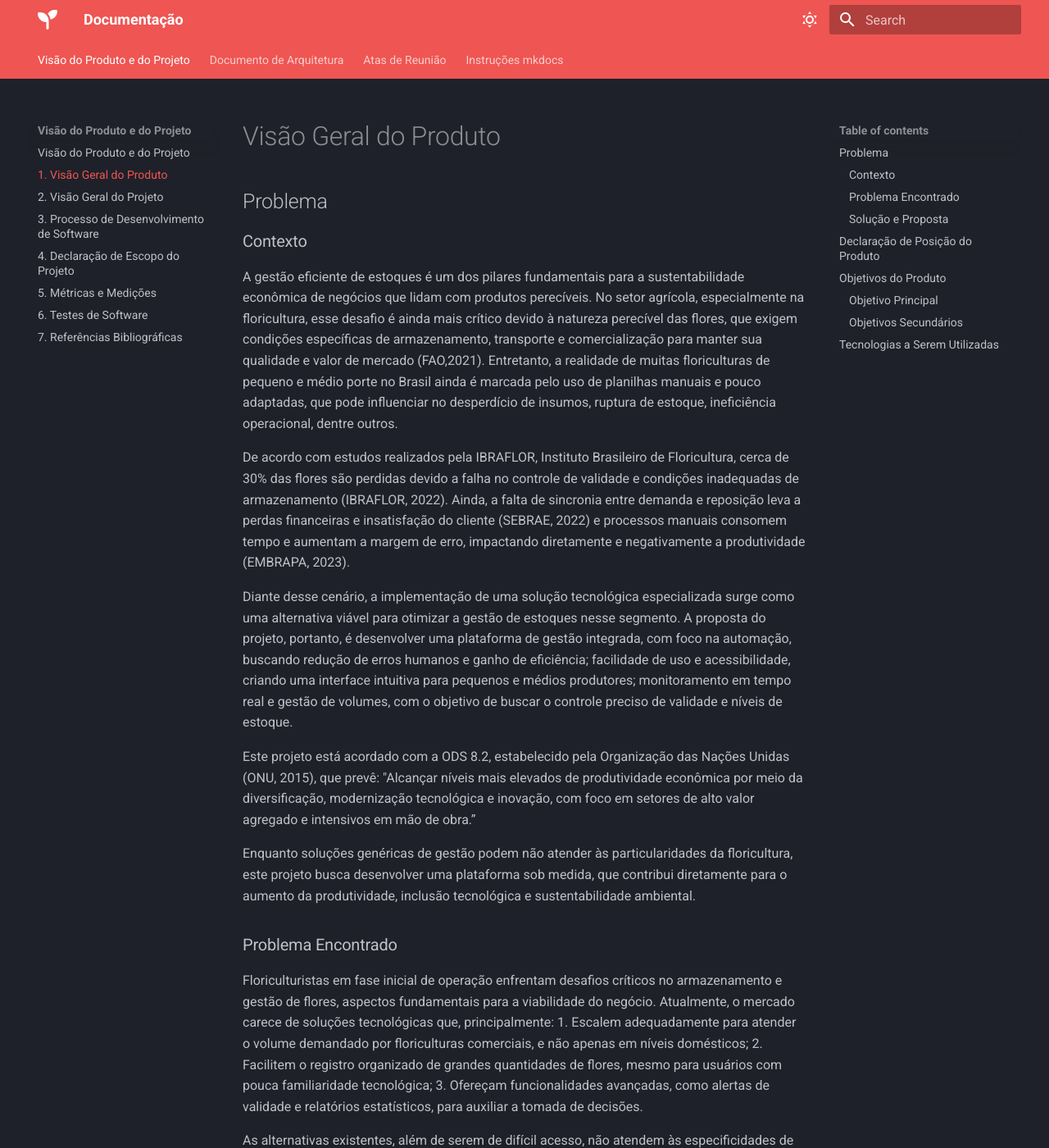
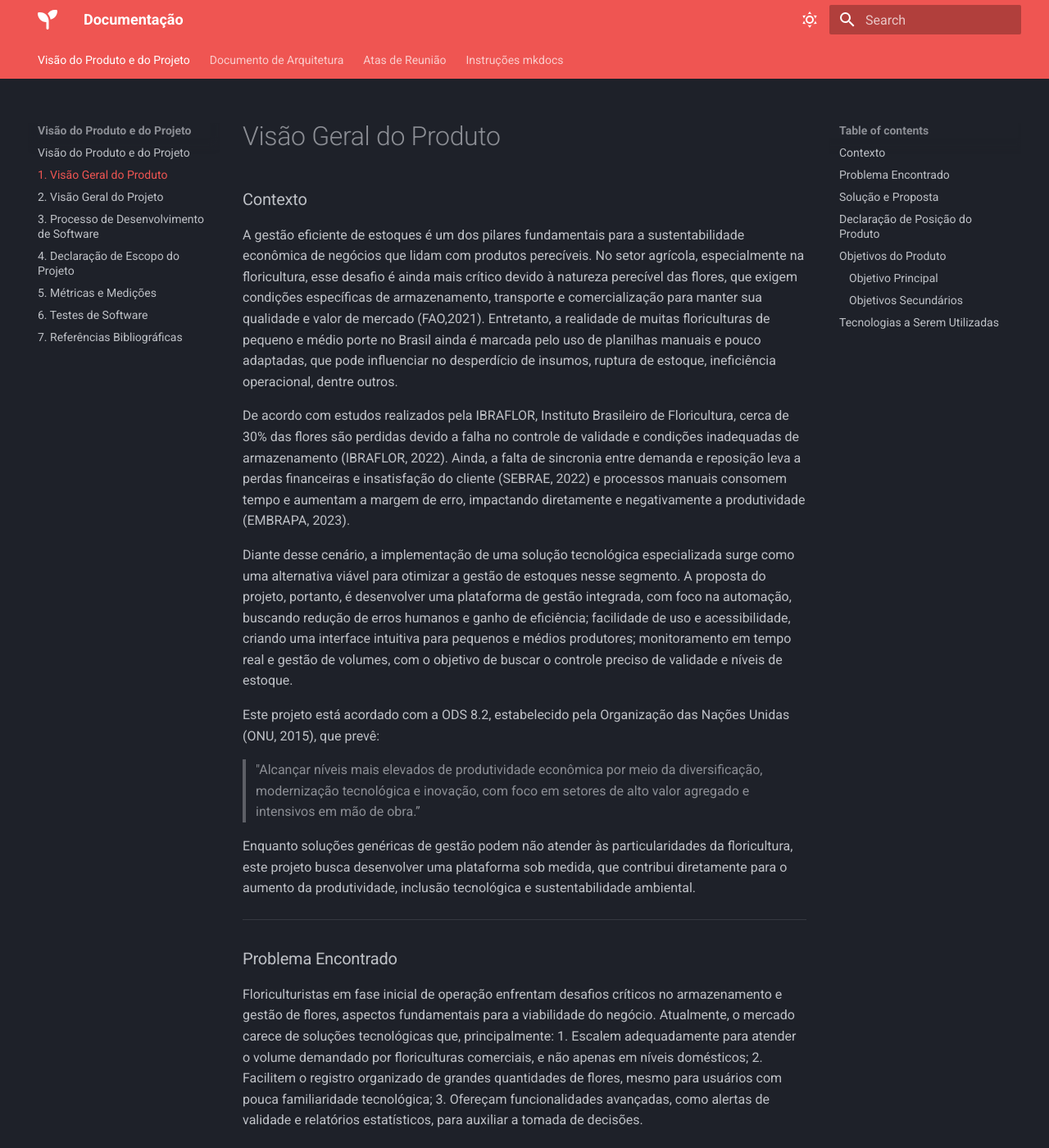
Before and after one commit to FGA0138-MDS-Ajax/2025.1-Jera, an MkDocs documentation site: the page built from docs/visao/01_produto.md, in a window 1280 px wide and 1400 px high. Shown: the whole window at 82% size. Built offline with MkDocs 1.6.1 and Material for MkDocs 9.7.7, drawn with Linux system fonts in a browser that asks for light colours.

Commit message:
Update 01_produto.md
Acrescentando alguns detalhes de formatação nos topicos Contexto e Problema encontrado

```diff
--- a/docs/visao/01_produto.md
+++ b/docs/visao/01_produto.md
@@ -1,6 +1,4 @@
 # Visão Geral do Produto
-
-## Problema
 
 ### Contexto
 
@@ -11,21 +9,21 @@ De acordo com estudos realizados pela IBRAFLOR, Instituto Brasileiro de Floricul
 Diante desse cenário, a implementação de uma solução tecnológica especializada surge como uma alternativa viável para otimizar a gestão de estoques nesse segmento. A proposta do projeto, portanto, é desenvolver uma plataforma de gestão integrada, com foco na automação, buscando redução de erros humanos e ganho de eficiência; facilidade de uso e acessibilidade, criando uma interface intuitiva para pequenos e médios produtores; monitoramento em tempo real e gestão de volumes, com o objetivo de buscar o controle preciso de validade e níveis de estoque.
 
 Este projeto está acordado com a ODS 8.2, estabelecido pela Organização das Nações Unidas (ONU, 2015), que prevê:
-      "Alcançar níveis mais elevados de produtividade econômica por meio da diversificação, modernização tecnológica e inovação, com foco em setores de alto valor         agregado e intensivos em mão de obra.”
+>"Alcançar níveis mais elevados de produtividade econômica por meio da diversificação, modernização tecnológica e inovação, com foco em setores de alto valor    agregado e intensivos em mão de obra.”
 
 Enquanto soluções genéricas de gestão podem não atender às particularidades da floricultura, este projeto busca desenvolver uma plataforma sob medida, que contribui diretamente para o aumento da produtividade, inclusão tecnológica e sustentabilidade ambiental.
 
-
+---
 ### Problema Encontrado
 
 Floriculturistas em fase inicial de operação enfrentam desafios críticos no armazenamento e gestão de flores, aspectos fundamentais para a viabilidade do negócio. Atualmente, o mercado carece de soluções tecnológicas que, principalmente:
-      1. Escalem adequadamente para atender o volume demandado por floriculturas comerciais, e não apenas em níveis domésticos;
-      2. Facilitem o registro organizado de grandes quantidades de flores, mesmo para usuários com pouca familiaridade tecnológica;
-      3. Ofereçam funcionalidades avançadas, como alertas de validade e relatórios estatísticos, para auxiliar a tomada de decisões.
+1. Escalem adequadamente para atender o volume demandado por floriculturas comerciais, e não apenas em níveis domésticos;
+2. Facilitem o registro organizado de grandes quantidades de flores, mesmo para usuários com pouca familiaridade tecnológica;
+3. Ofereçam funcionalidades avançadas, como alertas de validade e relatórios estatísticos, para auxiliar a tomada de decisões.
 
 As alternativas existentes, além de serem de difícil acesso, não atendem às especificidades de empreendedores no setor, levando-os a depender de métodos manuais de gestão, como planilhas físicas ou sistemas genéricos, que muitas vezes são ineficientes, propensos a erros e limitados, considerando as particularidades do setor.
 
-
+---
 ### Solução e Proposta
 
 Desenvolver uma plataforma de gestão de estoque moderna, voltada para pequenos floristas que querem começar seu negócio ou médios empresários com necessidade de manejar melhor sua organização de tamanho já considerável. A ferramenta será acessível, intuitiva e adaptada à realidade desses negócios, permitindo o registro e controle digital de entradas e saídas de produtos, alertas de estoque, análises de desempenho e suporte à tomada de decisão com base em dados.
```
